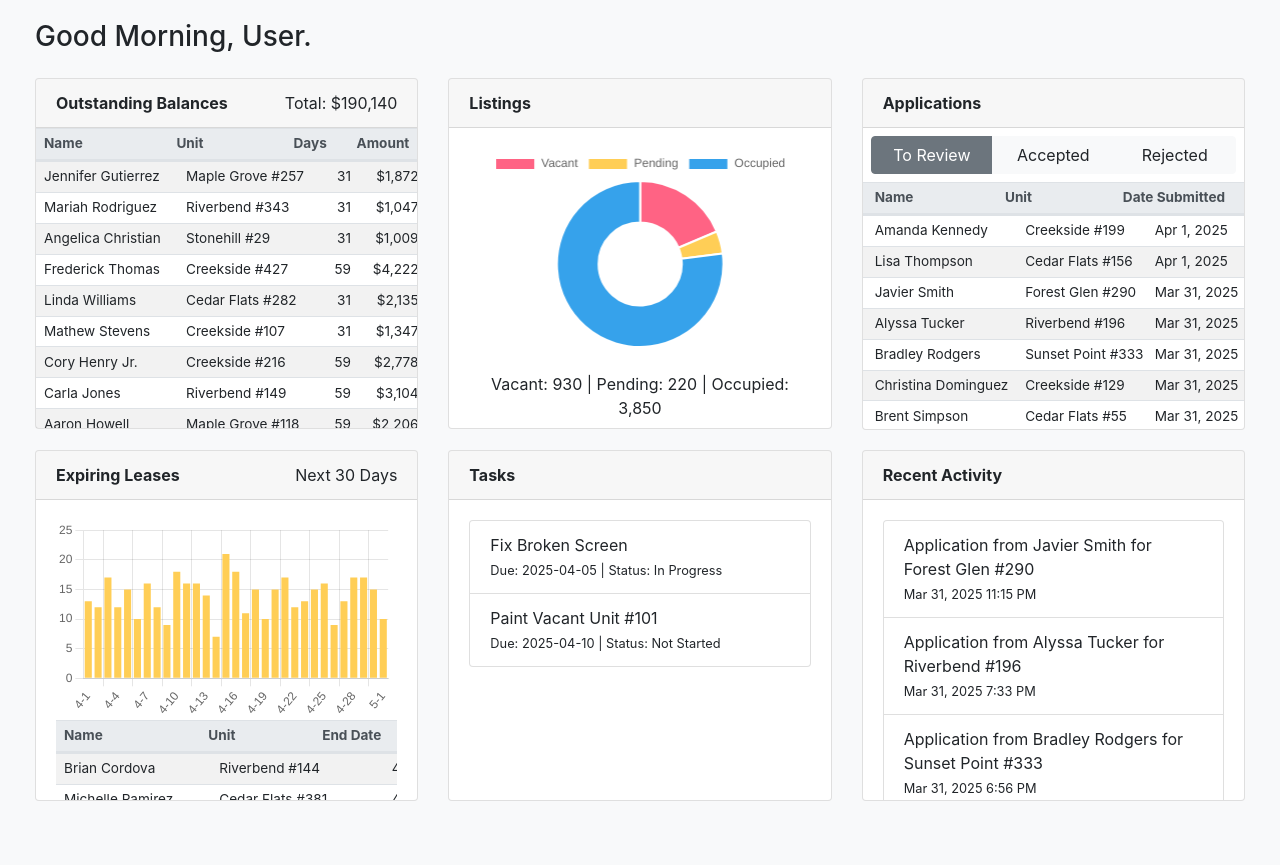
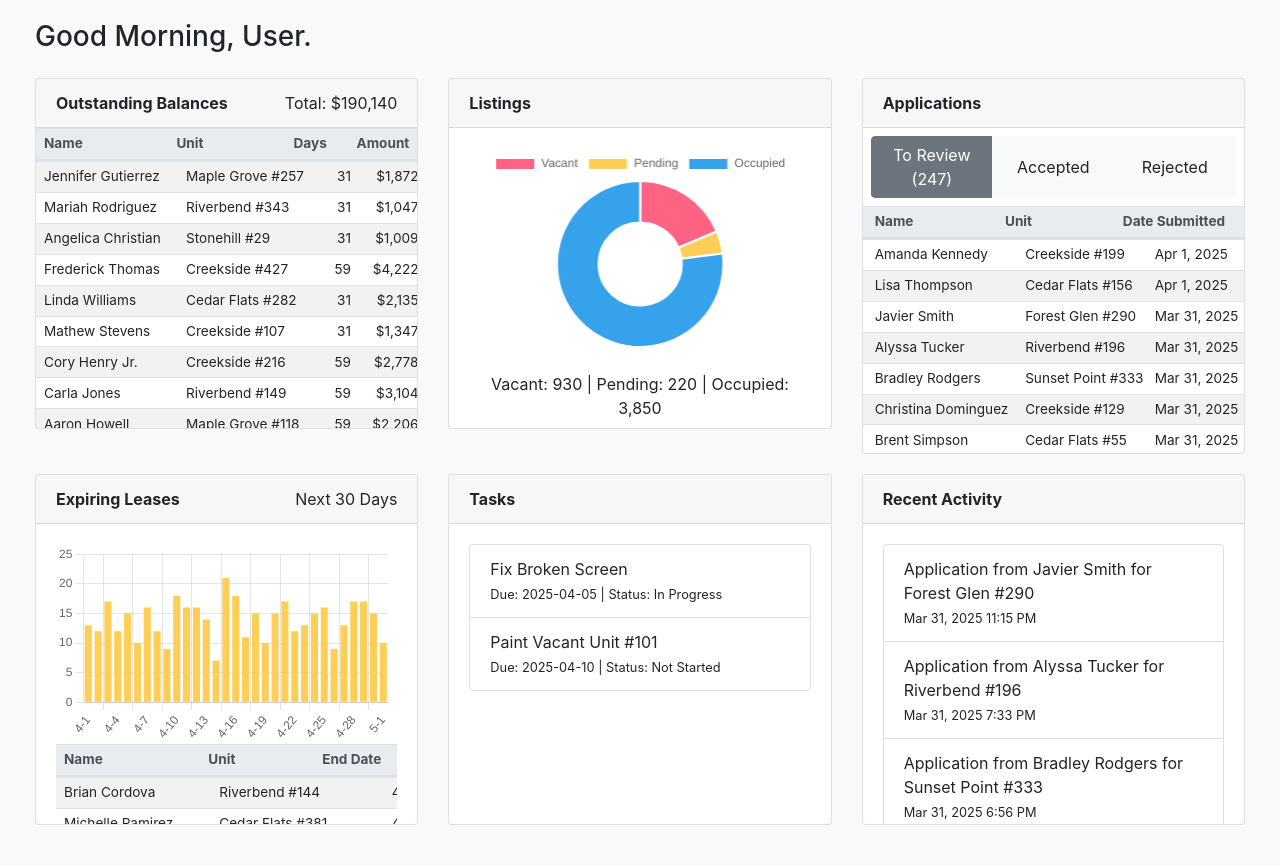
Before and after one commit to scottgriffinm/Lease-Tracker, a Django app: page / in a window 1280 px wide. Before the commit the page ends 801 px from the top, so only its background shows below. Run offline with Django 5.2, Linux system fonts and the light colour scheme; data comes from the database, SQL or seed files in the repository; lists and menus that the app fills with data are empty; some libraries are stand-ins or nearby versions.

Commit message:
add number of applications in review

```diff
--- a/property_management/rentals/templates/rentals/dashboard.html
+++ b/property_management/rentals/templates/rentals/dashboard.html
@@ -141,7 +141,7 @@
 
                 <!-- Filter Buttons -->
                 <div class="btn-group d-flex m-2" role="group">
-                <button class="btn btn-light w-100" id="btn-pending" onclick="filterApplications('pending')">To Review</button>
+                <button class="btn btn-light w-100" id="btn-pending" onclick="filterApplications('pending')">To Review ({{ pending_app_count }})</button>
                 <button class="btn btn-light w-100" id="btn-approved" onclick="filterApplications('approved')">Accepted</button>
                 <button class="btn btn-light w-100" id="btn-rejected" onclick="filterApplications('rejected')">Rejected</button>
                 </div>
--- a/property_management/rentals/views.py
+++ b/property_management/rentals/views.py
@@ -30,6 +30,7 @@ def dashboard(request):
 
     # Rental applications
     rental_applications = Application.objects.select_related('unit__property').order_by('-submitted_on')
+    pending_app_count = Application.objects.filter(status='pending').count()
 
     # Expiring leases (next 30 days)
     next_30_days = today + timedelta(days=30)
@@ -89,6 +90,7 @@ def dashboard(request):
         'vacant_with_apps_count': vacant_with_apps_count,
         'vacant_no_apps_count': vacant_no_apps_count,
         'rental_applications': rental_applications,
+        'pending_app_count': pending_app_count,
         'expiring_leases': expiring_leases,
         'expiring_leases_distribution': json.dumps(expiring_distribution),
         'tasks': tasks,
```
